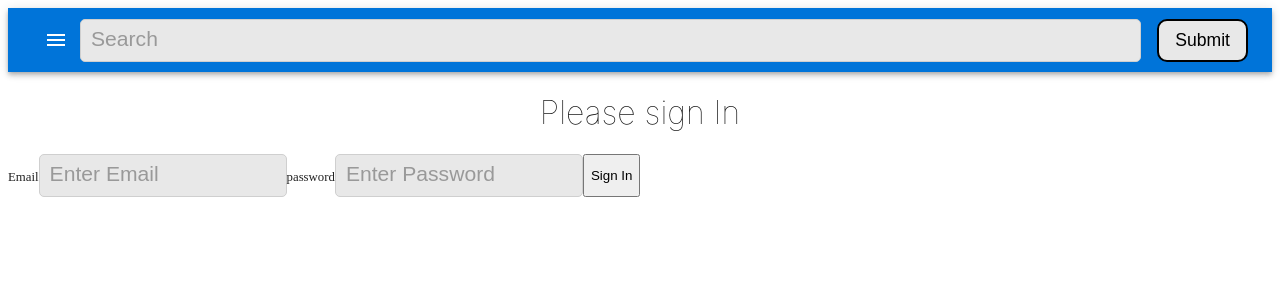
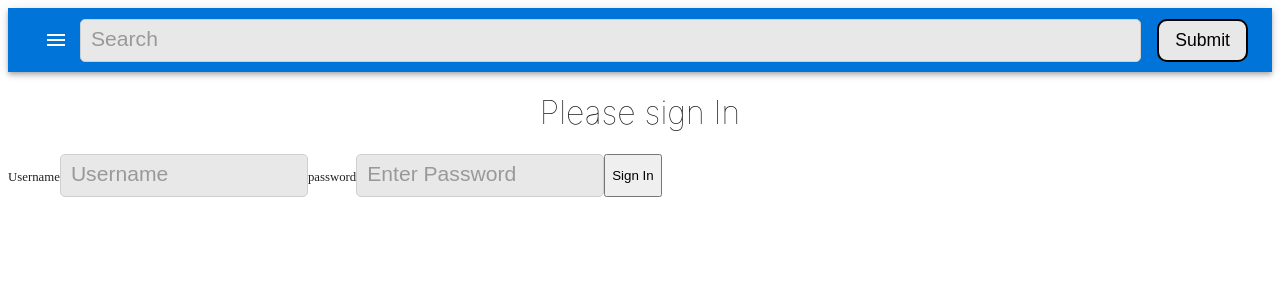
Before and after one commit to 99Raul/front-end-group, a React (Create React App) app: page /login in a window 1280 px wide. Shown: the top 300 px of the page. Built offline with nearby package versions, Linux system fonts and the light colour scheme.

Commit message:
Added login functionality

```diff
--- a/src/App.js
+++ b/src/App.js
@@ -21,6 +21,7 @@ function App() {
 	// 		type: darkMode ? 'dark' : 'light',
 	// 	},
 	// });
+
 
 	const [searchString, setSearchString] = useState('');
 	const [authToken, setAuthToken] = useState(null);
@@ -50,6 +51,7 @@ function App() {
 							<Home
 								searchString={searchString}
 								setSearchString={setSearchString}
+								authToken={authToken}
 							/>
 						);
 					}}
--- a/src/components/CodeCreate/codeCreate.js
+++ b/src/components/CodeCreate/codeCreate.js
@@ -40,7 +40,7 @@ function CreateCode(props) {
 	};
 
 	if (newCodeId) {
-		return <Redirect to={`/${newCodeId}`} />;
+		return <Redirect to={`/code/${newCodeId}`} />;
 	}
 
 	return (
--- a/src/components/CodeInfo/codeInfo.js
+++ b/src/components/CodeInfo/codeInfo.js
@@ -22,7 +22,7 @@ function CodeInfo(props) {
 	const deleteCode = (event) => {
 		fetch(`http://localhost:4000/${props.codeId}`, {
 			method: 'DELETE',
-			header: {
+			headers: {
 				Authorization: `Bearer ${authToken.token}`,
 			},
 		}).then(() => {
--- a/src/components/Home.js
+++ b/src/components/Home.js
@@ -1,14 +1,15 @@
-import React from 'react';
+import React, { useState } from 'react';
 import CodeList from './CodeList/codeList';
 import { Link } from 'react-router-dom';
 
 function Home(props) {
-	const { searchString, setSearchString } = props;
+	const { searchString, setSearchString, authToken } = props;
 
 	return (
 		<>
 			<Link to='/create'>Create New Code</Link>
 			<Link to='/login'>Login</Link>
+			{authToken !== null && <p>{authToken.user}</p>}
 			<h1>Home Page</h1>
 			<CodeList searchString={searchString} setSearchString={setSearchString} />
 		</>
--- a/src/components/Login/Login.js
+++ b/src/components/Login/Login.js
@@ -4,7 +4,7 @@ import { Redirect } from 'react-router-dom';
 function Login(props) {
 	const { authToken, setAuthToken } = props;
 	const initialUser = {
-		email: '',
+		username: '',
 		password: '',
 	};
 	const [user, setUser] = useState(initialUser);
@@ -46,13 +46,13 @@ function Login(props) {
 					<form onSubmit={handleSubmit}>
 						<h1> Please sign In</h1>
 						<div className='form-group'>
-							<label htmlFor='email'>Email</label>
+							<label htmlFor='username'>Username</label>
 							<input
-								type='email'
+								type='username'
 								className='form-control'
-								name='email'
-								placeholder='Enter Email'
-								value={user.email}
+								name='username'
+								placeholder='Username'
+								value={user.username}
 								onChange={handleChange}
 							/>
 						</div>
```
